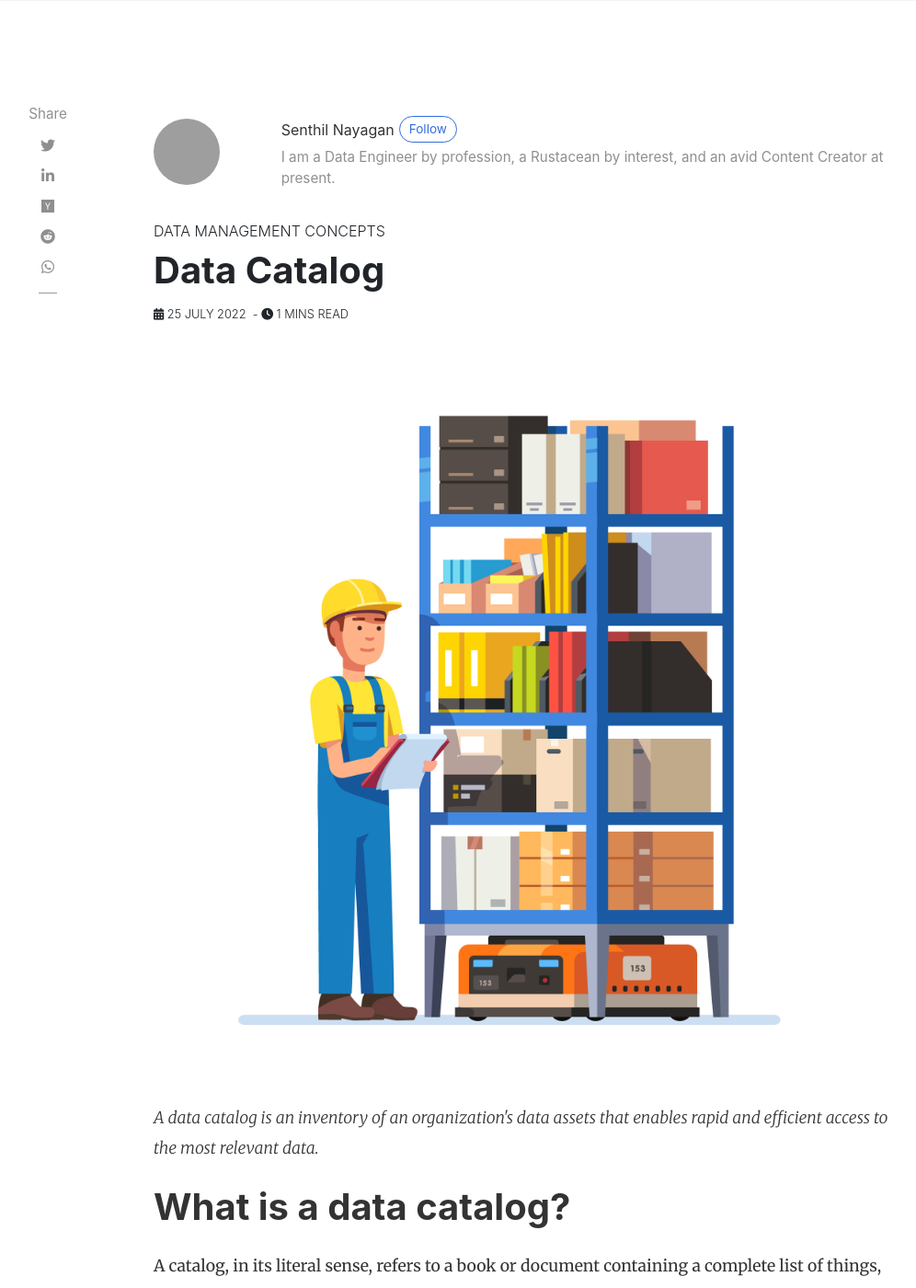
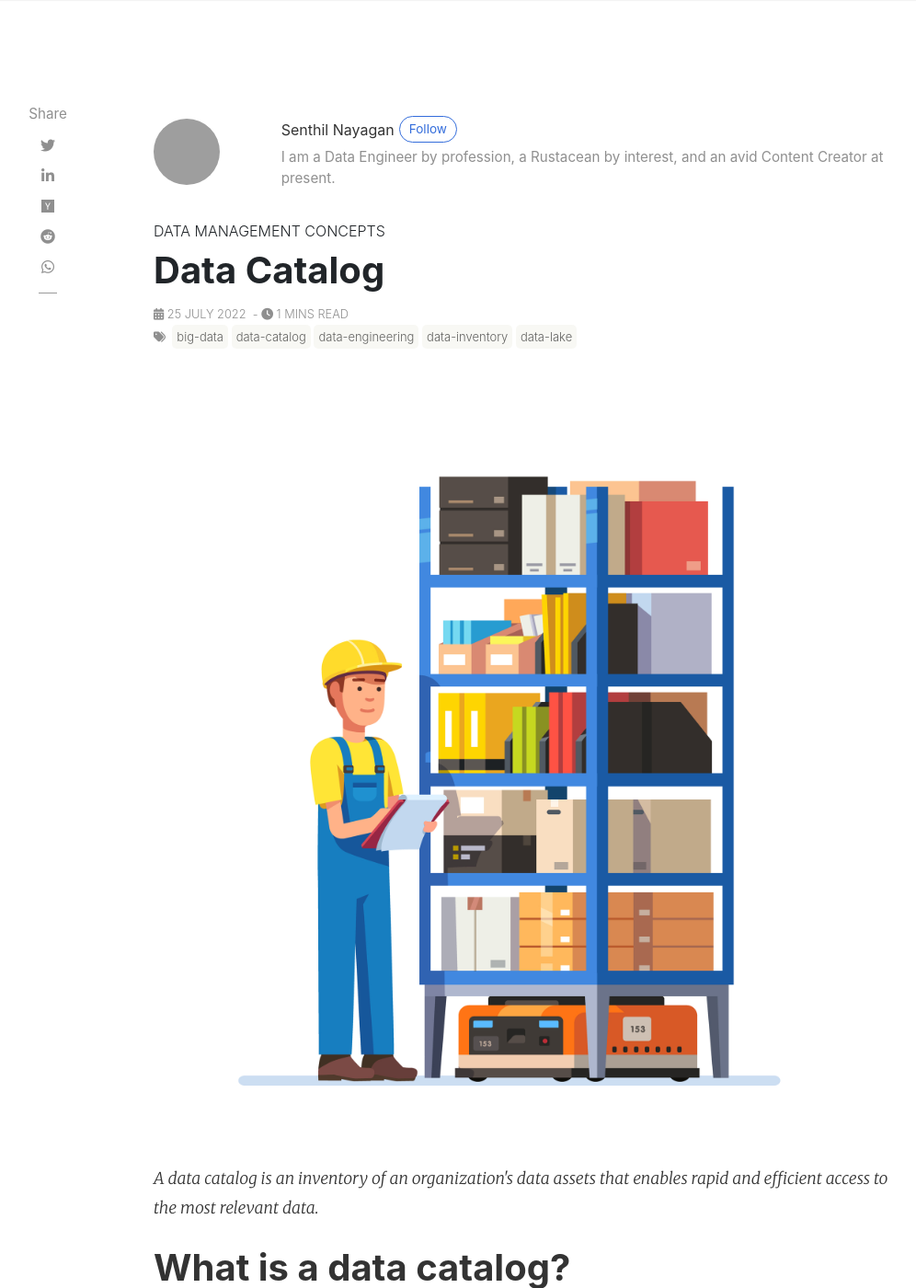
Before and after one commit to SenthilNayagan/senthilnayagan.github.io, a Jekyll site: the page built from _posts/data-management/data-engineering/concepts/2022-07-25-data-catalog.markdown, in a window 1280 px wide and 1400 px high. Shown: the whole window at 92% size, without its empty margins (118-1114 px from the left). Built offline with Jekyll 4.4.1, drawn with Linux system fonts in a browser that asks for light colours; nearby versions of some CDN libraries; comment, search, counter and statistics services are not loaded; grey boxes are pictures that could not be loaded.

Commit message:
Tags brought to top in post page

```diff
--- a/_includes/featuredbox.html
+++ b/_includes/featuredbox.html
@@ -54,7 +54,7 @@
                             <!-- Post Tags -->
                             <div class="after-post-tags">
                                 <ul class="tags">
-                                    <i class="fa-solid fa-tags"></i>
+                                    <i class="fa-solid fa-tags"></i>&nbsp;
                                     {% assign sortedTags = post.tags | sort %}
                                     {% for tag in sortedTags %}
                                     <li>
--- a/_includes/postbox.html
+++ b/_includes/postbox.html
@@ -51,7 +51,7 @@
             <!-- Post Tags -->
             <div class="after-post-tags">
                 <ul class="tags">
-                    <i class="fa-solid fa-tags"></i>
+                    <i class="fa-solid fa-tags"></i>&nbsp;
                     {% assign sortedTags = post.tags | sort %}
                     {% for tag in sortedTags %}
                     <li>
--- a/_layouts/post.html
+++ b/_layouts/post.html
@@ -47,13 +47,26 @@ post_class: post-template
                 <h1 class="posttitle">{{ page.title }}</h1>
 
                 <!-- Post Date -->
-                <h6 class="postdate" style="font-size: 80%">
+                <h6 class="postdate-readtime-tags" style="font-size: 80%">
                     <i class="fa-solid fa-calendar-days"></i>&nbsp;<span>{{ page.published_on | date_to_string | date: "%d %B %Y"}}</span>
                     {% if page.last_modified_on %}
                         (Updated: <span>{{ page.last_modified_on | date_to_string | date: "%d %B %Y"}}</span>)
                     {% endif %}
                     {% assign words = content | number_of_words %}
                     &nbsp;-&nbsp;<i class="fa-solid fa-clock"></i>&nbsp;{{ words | divided_by:180 }} MINS READ
+                </h6>
+
+                <!-- Tags -->
+                <h6 class="postdate-readtime-tags" style="font-size: 80%">
+                    <ul class="tags">
+                        <i class="fa-solid fa-tags"></i>&nbsp;
+                        {% assign sortedTags = page.tags | sort %}
+                        {% for tag in sortedTags %}
+                        <li>
+                            <a class="smoothscroll" href="{{ site.baseurl }}/tags#{{ tag | replace: " ","-" }}">{{ tag }}</a>
+                        </li>
+                        {% endfor %}
+                    </ul>
                 </h6>
             </div>
 
--- a/_posts/data-management/data-engineering/concepts/2022-07-31-reverse-etl.markdown
+++ b/_posts/data-management/data-engineering/concepts/2022-07-31-reverse-etl.markdown
@@ -12,5 +12,8 @@ featured: false
 hidden: true
 ---
 
+# Traditional approach
+ETL, which stands for extract, transformation, and load, is a *traditional* data integration method that collects data from several data sources, transforms it, and stores it in a single data store.
+
 # What is reverse ETL?
 We switched from ETL to ELT (Extract, Load, and Transform) as data volumes increased and we needed a faster way to load data into a data warehouse or data lake.
--- a/assets/css/screen.css
+++ b/assets/css/screen.css
@@ -319,7 +319,8 @@ p.subtitle {
     margin-bottom: 1rem;
 }
 
-.mainheading h6.postdate {
+.mainheading h6.postdate-readtime-tags {
+    color: rgba(0, 0, 0, .44);
     font-weight: 300;
     text-transform: uppercase;
     vertical-align: top;
```
